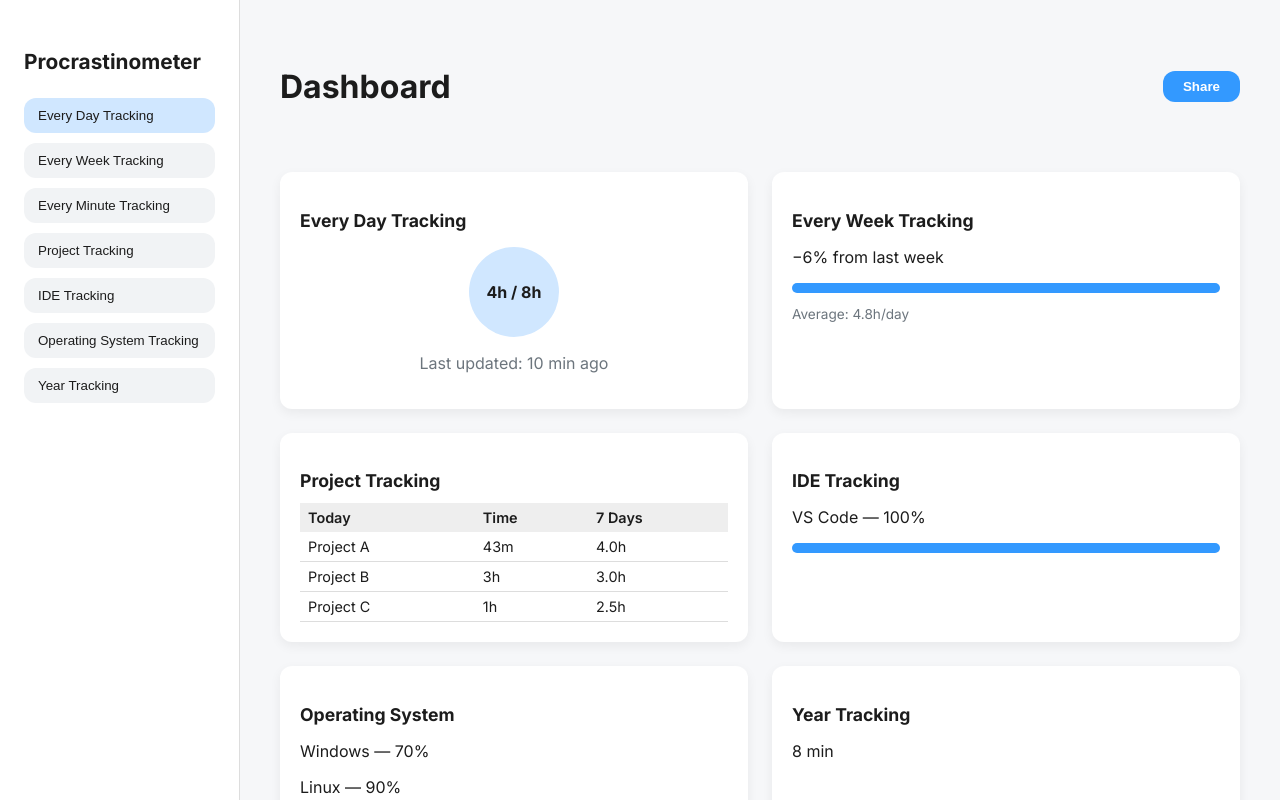
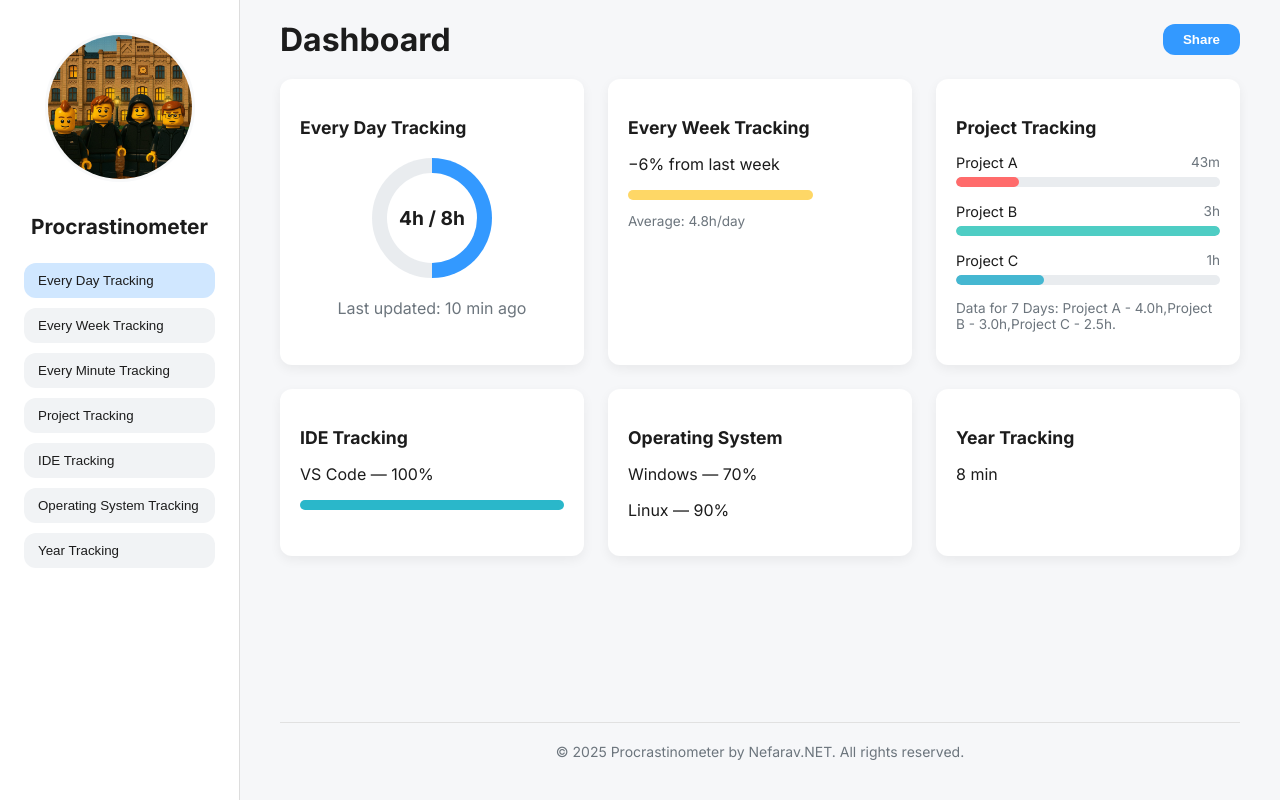
Before and after one commit to Procrastinometer/procrastinometer_front, a Svelte app: page / in a window 1280 px wide. Built offline with nearby package versions, Linux system fonts and the light colour scheme.

Commit message:
Fix footer, style changes (#2)

```diff
--- a/src/App.svelte
+++ b/src/App.svelte
@@ -9,11 +9,26 @@
     'Operating System Tracking',
     'Year Tracking'
   ];
+
+  let dailyProgressPercent = 50;
+  let dailyProgressText = "4h / 8h";
+
+  let projectsData = [
+    { name: 'Project A', todayTime: '43m', todayMinutes: 43, sevenDaysTime: '4.0h', color: '#FF6B6B' },
+    { name: 'Project B', todayTime: '3h', todayMinutes: 180, sevenDaysTime: '3.0h', color: '#4ECDC4' },
+    { name: 'Project C', todayTime: '1h', todayMinutes: 60, sevenDaysTime: '2.5h', color: '#45B7D1' },
+  ];
+
+  let maxTodayMinutes = Math.max(...projectsData.map(p => p.todayMinutes), 1);
+
 </script>
 
 <div class="layout">
   <aside class="sidebar">
-    <h1>Procrastinometer</h1>
+    <div class="sidebar-header">
+      <img src="/logo.jpg" alt="Procrastinometer Logo" class="sidebar-logo" />
+      <h1>Procrastinometer</h1>
+    </div>
     <ul>
       {#each tabs as tab}
         <li>
@@ -35,51 +50,53 @@
       <section class="grid">
         <div class="card">
           <h3>Every Day Tracking</h3>
-          <div class="circle">4h / 8h</div>
+          <div class="progress-circle-container">
+            <div
+              class="progress-circle"
+              style="--progress-percent: {dailyProgressPercent}; --progress-color: var(--accent);"
+            >
+              <span class="progress-text">{dailyProgressText}</span>
+            </div>
+          </div>
           <p class="muted center">Last updated: 10 min ago</p>
         </div>
 
         <div class="card">
           <h3>Every Week Tracking</h3>
           <p>−6% from last week</p>
-          <div class="bar"></div>
+          <div class="bar" style="background-color: #FED766; width: 70%;"></div>
           <p class="muted small">Average: 4.8h/day</p>
         </div>
 
         <div class="card">
           <h3>Project Tracking</h3>
-          <table>
-            <thead>
-            <tr>
-              <th>Today</th>
-              <th>Time</th>
-              <th>7 Days</th>
-            </tr>
-            </thead>
-            <tbody>
-            <tr>
-              <td>Project A</td>
-              <td>43m</td>
-              <td>4.0h</td>
-            </tr>
-            <tr>
-              <td>Project B</td>
-              <td>3h</td>
-              <td>3.0h</td>
-            </tr>
-            <tr>
-              <td>Project C</td>
-              <td>1h</td>
-              <td>2.5h</td>
-            </tr>
-            </tbody>
-          </table>
+          <div class="project-bars-container">
+            {#each projectsData as project}
+              <div class="project-bar-item">
+                <div class="project-info">
+                  <span class="project-name">{project.name}</span>
+                  <span class="project-time">{project.todayTime}</span>
+                </div>
+                <div class="bar-track">
+                  <div
+                    class="bar-fill"
+                    style="width: {(project.todayMinutes / maxTodayMinutes) * 100}%; background-color: {project.color};"
+                  ></div>
+                </div>
+              </div>
+            {/each}
+          </div>
+           <p class="muted small" style="margin-top: 15px;">Data for 7 Days:
+            {#each projectsData as project, i}
+                {project.name} - {project.sevenDaysTime}{#if i < projectsData.length - 1}, {/if}
+            {/each}.
+           </p>
         </div>
 
         <div class="card">
           <h3>IDE Tracking</h3>
           <p>VS Code — 100%</p>
-          <div class="bar"></div>
+          <div class="bar" style="background-color: #2AB7CA;"></div>
         </div>
 
         <div class="card">
@@ -97,7 +114,7 @@
       <hr class="divider" />
 
       <footer class="footer">
-        © 2025 Procrastinometer by You. All rights reserved.
+        © 2025 Procrastinometer by Nefarav.NET. All rights reserved.
       </footer>
 
     </div>
--- a/src/styles.css
+++ b/src/styles.css
@@ -35,11 +35,30 @@ html, body, #app {
     background: #fff;
     padding: 32px 24px;
     border-right: 1px solid #ddd;
+    display: flex;
+    flex-direction: column;
+}
+
+.sidebar-header {
+    display: flex;
+    flex-direction: column;
+    align-items: center;
+    text-align: center;
+    margin-bottom: 24px;
+}
+
+.sidebar-logo {
+    width: 150px;
+    height: 150px;
+    border-radius: 50%;
+    object-fit: cover;
+    margin-bottom: 15px;
+    border: 3px solid var(--bg);
 }
 
 .sidebar h1 {
     font-size: 1.3rem;
-    margin-bottom: 24px;
+    margin-bottom: 0;
     font-weight: 700;
 }
 
@@ -47,6 +66,7 @@ html, body, #app {
     list-style: none;
     padding: 0;
     margin: 0;
+    overflow-y: auto;
 }
 
 .sidebar button {
@@ -70,10 +90,13 @@ html, body, #app {
 }
 
 .main {
-    padding: 40px;
+    padding: 20px 40px;
     overflow-y: auto;
     background: #f6f7f9;
     width: 100%;
+    display: flex;
+    flex-direction: column;
+    height: 100%;
 }
 
 .container {
@@ -81,7 +104,8 @@ html, body, #app {
     margin: 0 auto;
     display: flex;
     flex-direction: column;
-    gap: 40px;
+    gap: 20px;
+    flex-grow: 1;
 }
 
 .header {
@@ -93,6 +117,7 @@ html, body, #app {
 .header h2 {
     font-size: 2rem;
     font-weight: 700;
+    margin: 0;
 }
 
 .share-btn {
@@ -107,7 +132,7 @@ html, body, #app {
 
 .grid {
     display: grid;
-    grid-template-columns: repeat(auto-fit, minmax(320px, 1fr));
+    grid-template-columns: repeat(3, 1fr);
     gap: 24px;
 }
 
@@ -116,26 +141,99 @@ html, body, #app {
     border-radius: var(--radius);
     padding: 20px;
     box-shadow: var(--shadow);
-    transition: 0.2s;
+    transition: box-shadow 0.2s;
 }
+.card:hover {
+    box-shadow: 0 6px 16px rgba(0,0,0,0.08);
+}
+
 
 .card h3 {
     font-size: 1.1rem;
-    margin-bottom: 12px;
+    margin-bottom: 16px;
 }
 
-.circle {
-    width: 90px;
-    height: 90px;
+.progress-circle-container {
+    display: flex;
+    justify-content: center;
+    align-items: center;
+    margin: 20px 0;
+}
+
+.progress-circle {
+    width: 120px;
+    height: 120px;
     border-radius: 50%;
-    background: #d0e7ff;
     display: flex;
     align-items: center;
     justify-content: center;
+    position: relative;
+    background: conic-gradient(
+            var(--progress-color, var(--accent)) calc(var(--progress-percent, 0) * 1%),
+            #e9ecef calc(var(--progress-percent, 0) * 1%)
+    );
+}
+
+.progress-circle::before {
+    content: "";
+    position: absolute;
+    width: 75%;
+    height: 75%;
+    background: var(--card-bg);
+    border-radius: 50%;
+}
+
+.progress-text {
+    position: relative;
+    z-index: 1;
+    font-size: 1.2rem;
     font-weight: bold;
-    margin: 16px auto;
     color: var(--text);
-    font-size: 1rem;
+}
+
+.project-bars-container {
+    margin-top: 16px;
+    display: flex;
+    flex-direction: column;
+    gap: 16px;
+}
+
+.project-bar-item {
+    display: flex;
+    flex-direction: column;
+    gap: 6px;
+}
+
+.project-info {
+    display: flex;
+    justify-content: space-between;
+    align-items: center;
+    font-size: 0.9rem;
+    color: var(--text);
+}
+
+.project-name {
+    font-weight: 500;
+}
+
+.project-time {
+    color: var(--muted);
+    font-size: 0.85rem;
+}
+
+.bar-track {
+    width: 100%;
+    height: 10px;
+    background-color: #e9ecef;
+    border-radius: 5px;
+    overflow: hidden;
+}
+
+.bar-fill {
+    height: 100%;
+    border-radius: 5px;
+    transition: width 0.5s ease-in-out;
+    background-color: var(--accent);
 }
 
 .bar {
@@ -143,6 +241,7 @@ html, body, #app {
     background: var(--accent);
     border-radius: 6px;
     margin-top: 12px;
+    margin-bottom: 8px;
 }
 
 table {
@@ -166,16 +265,18 @@ td {
 
 .divider {
     border: none;
-    border-top: 0px solid #e1e4e8;
-    margin: 120px 0 20px;
+    margin: 0;
+    height: 0;
 }
 
 .footer {
     text-align: center;
-    padding: 16px;
+    padding: 20px 16px;
+    margin-top: auto;
     font-size: 0.875rem;
     color: var(--muted);
     border-top: 1px solid #e1e1e1;
+    width: 100%;
 }
 
 .muted {
```
Also changed, not shown: public/logo.jpg (added).
